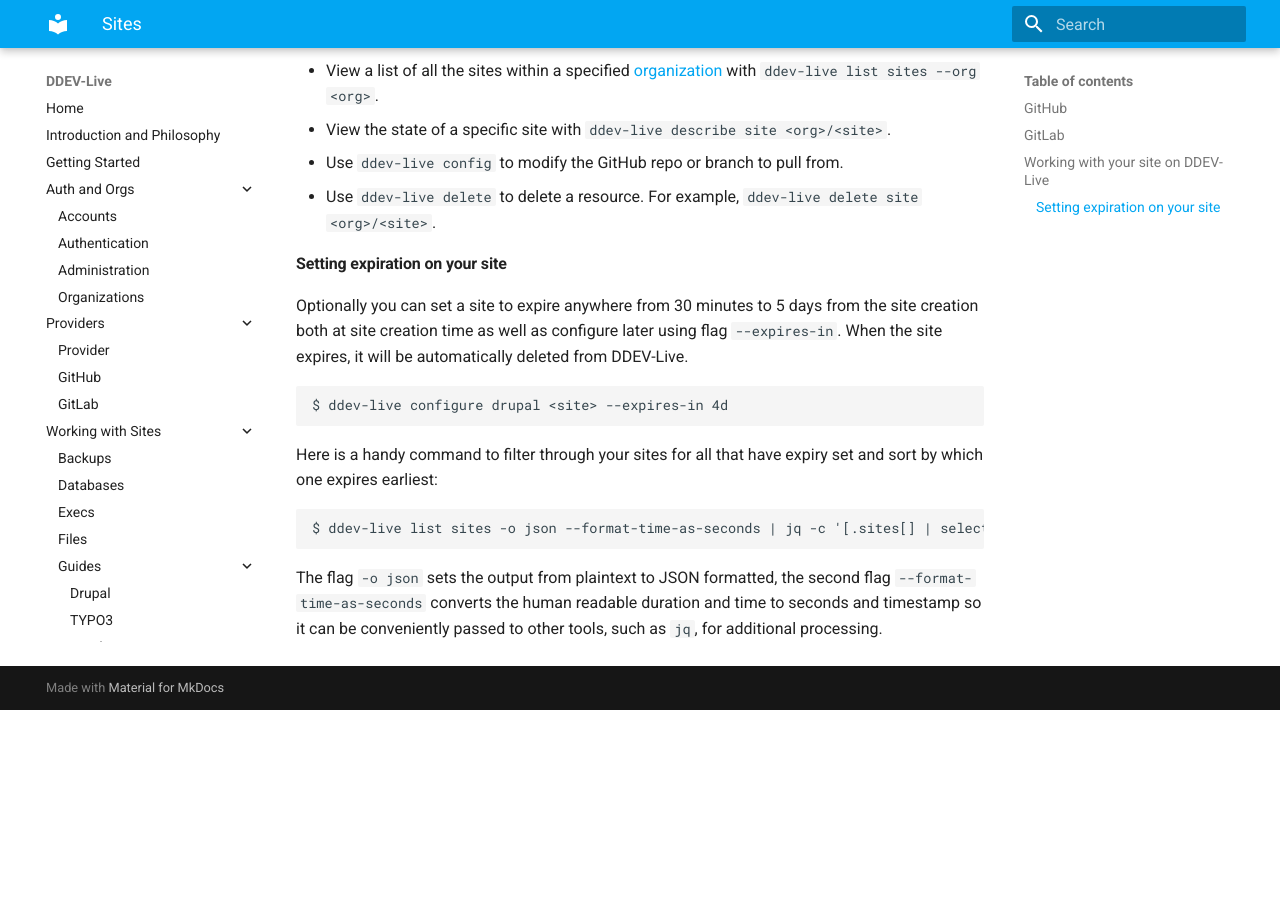
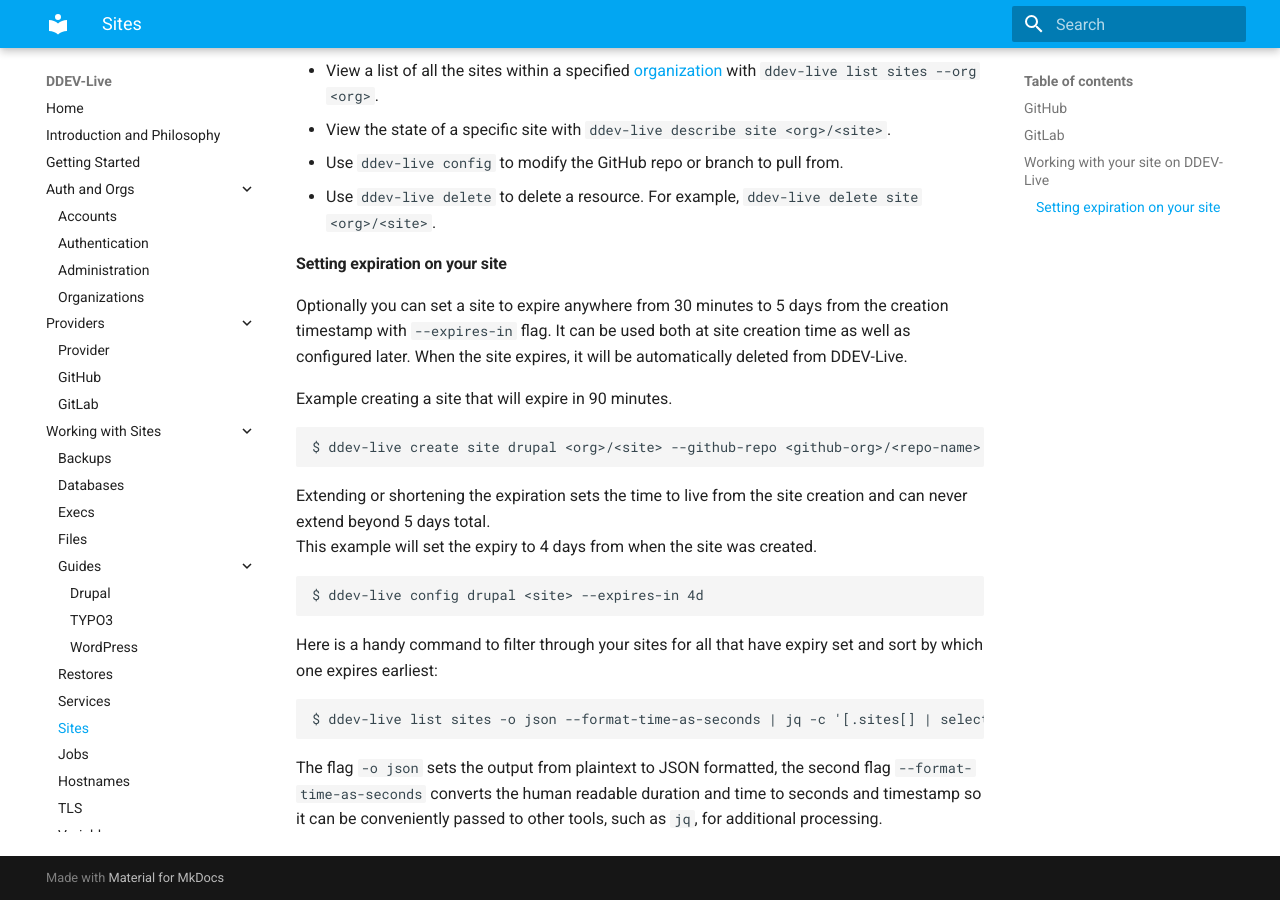
Before and after one commit to fru-io/docs-live, an MkDocs documentation site: the page built from docs/sites.md, in a window 1280 px wide and 900 px high, scrolled down 969 px. Built offline with MkDocs 1.6.1 and Material for MkDocs 9.7.7, drawn with Linux system fonts in a browser that asks for light colours; before the commit the page ends 1679 px from its top, so only the background shows below that.

Commit message:
Improving the wording on site expiry

````diff
--- a/docs/sites.md
+++ b/docs/sites.md
@@ -33,9 +33,17 @@ The DDEV-Live GitHub app watches the specified branch of your repo. When you pus
 - Use `ddev-live delete` to delete a resource. For example, `ddev-live delete site <org>/<site>`.
 
 #### Setting expiration on your site
-Optionally you can set a site to expire anywhere from 30 minutes to 5 days from the site creation both at site creation time as well as configure later using flag `--expires-in`. When the site expires, it will be automatically deleted from DDEV-Live.
+Optionally you can set a site to expire anywhere from 30 minutes to 5 days from the creation timestamp with `--expires-in` flag. It can be used both at site creation time as well as configured later. When the site expires, it will be automatically deleted from DDEV-Live.
+
+Example creating a site that will expire in 90 minutes.
 ```
-$ ddev-live configure drupal <site> --expires-in 4d
+$ ddev-live create site drupal <org>/<site> --github-repo <github-org>/<repo-name> --expires-in 90m
+```
+
+Extending or shortening the expiration sets the time to live from the site creation and can never extend beyond 5 days total.
+This example will set the expiry to 4 days from when the site was created.
+```
+$ ddev-live config drupal <site> --expires-in 4d
 ```
 
 Here is a handy command to filter through your sites for all that have expiry set and sort by which one expires earliest:
````
